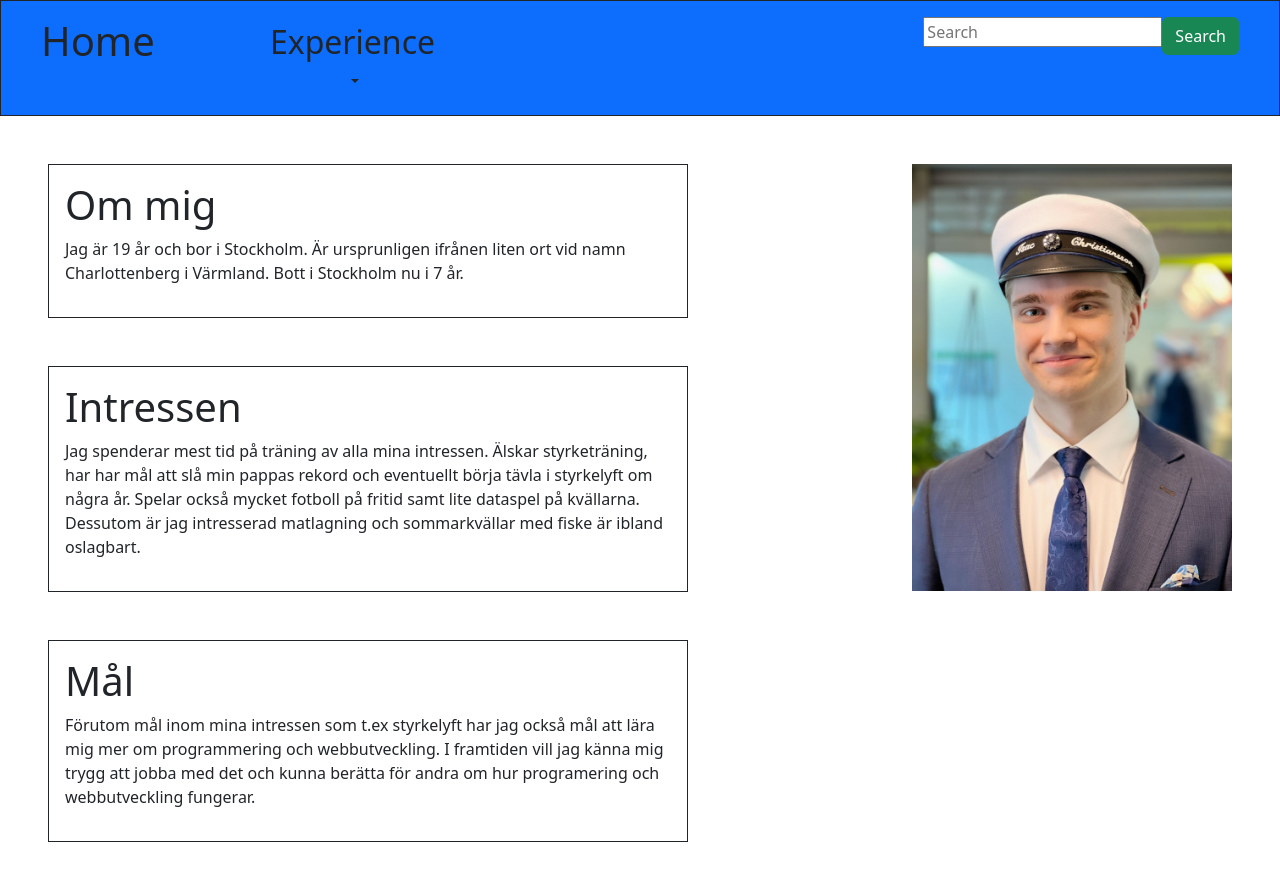
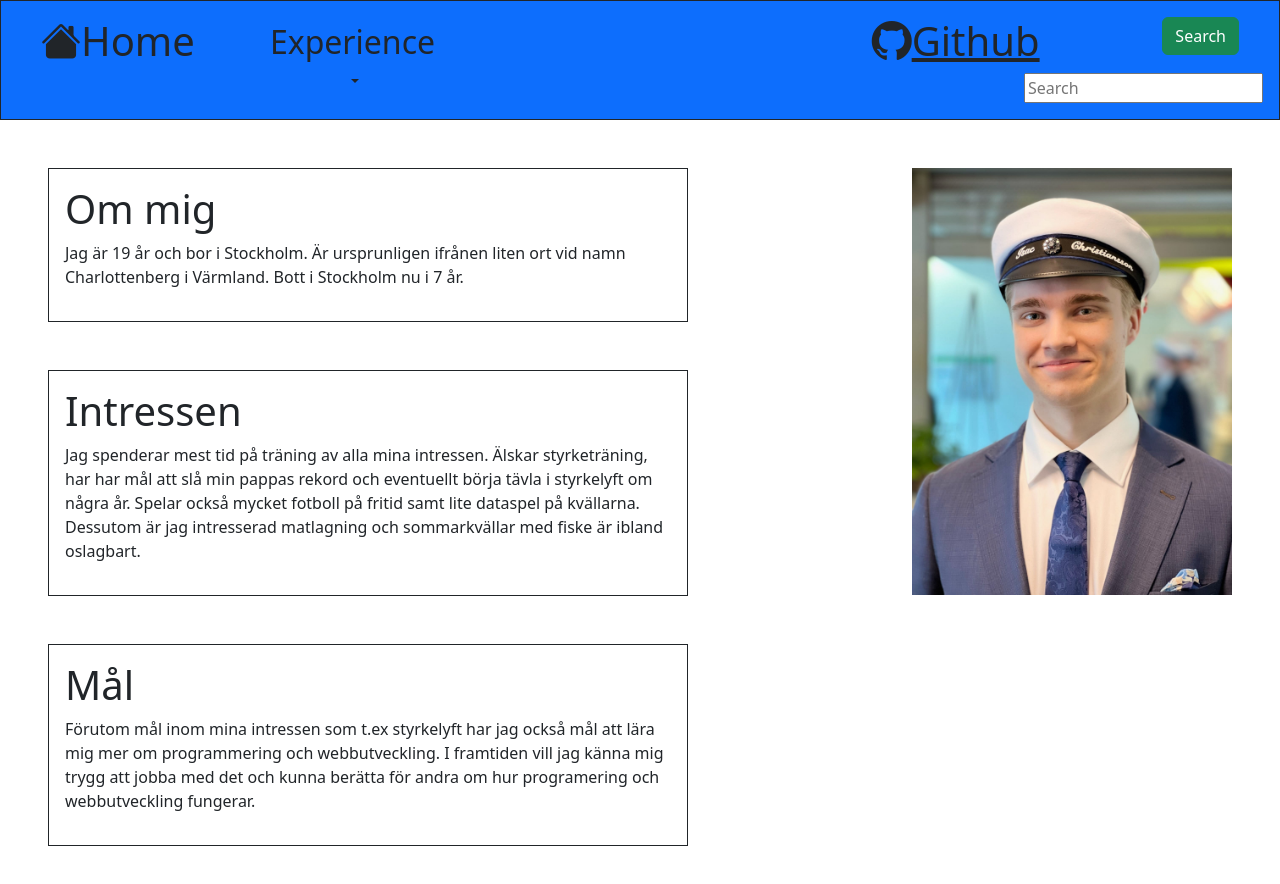
Before and after one commit to Isacchr/PersonalWebsite, a plain HTML site: page public/index.html in a window 1280 px wide. Drawn offline with nearby package versions, Linux system fonts and the light colour scheme.

Commit message:
Icon for home and added icon for github link, navbar styled and wéverything finished

```diff
--- a/public/app.js
+++ b/public/app.js
@@ -51,14 +51,27 @@ function buildNavbar() {
     divHomeMenu.appendChild(dropdownBtn);
 
     const titleHome = document.createElement('h1');
-    titleHome.setAttribute('name', 'homebtn');
+    titleHome.setAttribute('name', 'home');
     titleHome.innerHTML = 'Home';
-    titleHome.className = 'ms-4 w-25 float-start';
+    titleHome.className = 'ms-4 w-25 float-start  bi bi-house-fill';
     divHomeMenu.appendChild(titleHome);
+
 
     const divSearch = document.createElement('div');
     divSearch.className = 'col-4';
     divNavBar.appendChild(divSearch);
+
+
+    const githubIconHeader = document.createElement('h1');
+    githubIconHeader.className = 'float-start ms-4 bi bi-github navlink';
+    divSearch.appendChild(githubIconHeader);
+
+    const githubIconLink = document.createElement('a');
+    githubIconLink.innerHTML = 'Github';
+    githubIconLink.setAttribute('href', 'https://github.com/Isacchr');
+    githubIconLink.className = 'link-dark';
+    githubIconHeader.appendChild(githubIconLink);
+
 
     const btnSearch = document.createElement('button');
     btnSearch.setAttribute('type', 'submit');
@@ -71,6 +84,7 @@ function buildNavbar() {
     inputSearch.setAttribute('placeholder', 'Search');
     inputSearch.className = 'float-end';
     divSearch.appendChild(inputSearch);
+
 
 
     const dropdownMenu = document.createElement('ul');
--- a/public/index.html
+++ b/public/index.html
@@ -5,7 +5,7 @@
     <meta http-equiv="X-UA-Compatible" content="IE=edge">
     <meta name="viewport" content="width=device-width, initial-scale=1.0">
     <link href="https://cdn.jsdelivr.net/npm/bootstrap@5.2.0/dist/css/bootstrap.min.css" rel="stylesheet">
-    <link rel="stylesheet" href="https://cdnjs.cloudflare.com/ajax/libs/font-awesome/4.7.0/css/font-awesome.min.css">
+    <link rel="stylesheet" href="https://cdn.jsdelivr.net/npm/bootstrap-icons@1.5.0/font/bootstrap-icons.css">
     <script src="https://cdn.jsdelivr.net/npm/bootstrap@5.2.0/dist/js/bootstrap.bundle.min.js"></script>
     <script src="app.js" defer></script>
     <title>Home</title>
```
